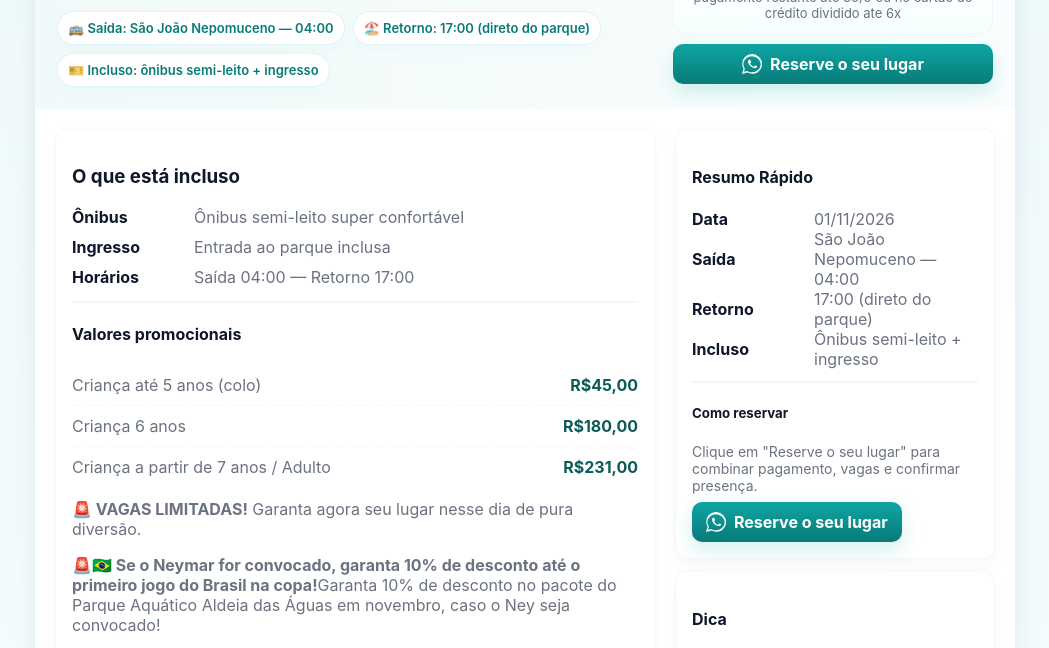
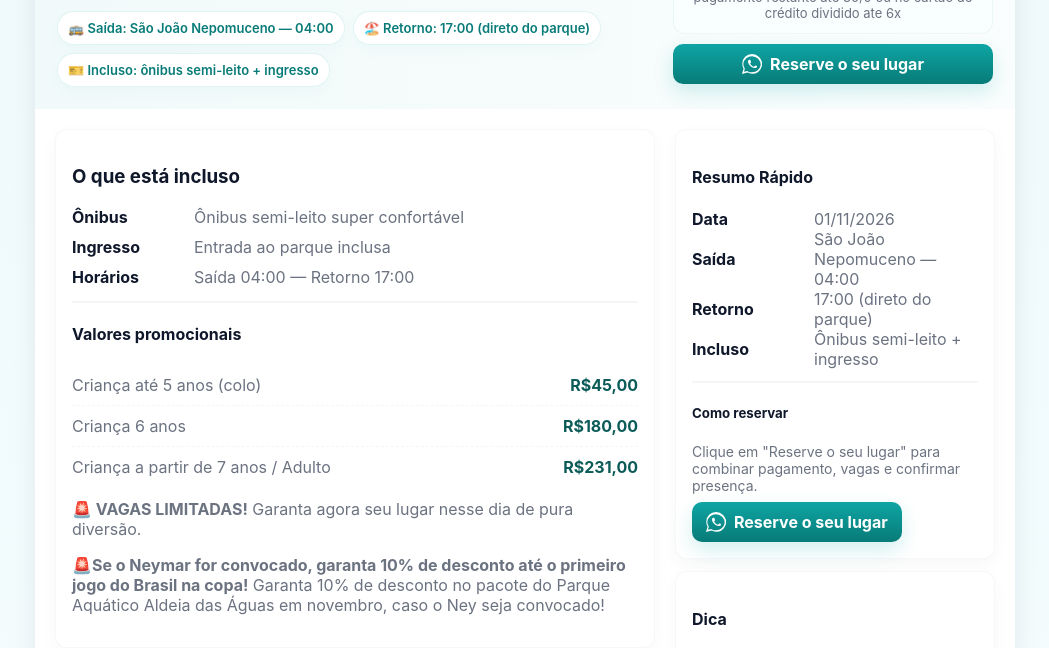
Before and after one commit to lferodrigues/garbosa-turismo, a plain HTML site: page aldeiadasguas.html in a window 1280 px wide. Shown: the part 152-800 px from the top of the page, without its empty margins (115-1164 px from the left). Drawn offline with Linux system fonts and the light colour scheme.

Commit message:
Update aldeiadasguas.html

```diff
--- a/aldeiadasguas.html
+++ b/aldeiadasguas.html
@@ -73,7 +73,7 @@
           </div>
 
           <p style="margin-top:12px;color:var(--muted)"><strong>🚨 VAGAS LIMITADAS!</strong> Garanta agora seu lugar nesse dia de pura diversão.</p>
-           <p style="margin-top:12px;color:var(--muted)"><strong>🚨🇧🇷 Se o Neymar for convocado, garanta 10% de desconto até o primeiro jogo do Brasil na copa!</strong>Garanta 10% de desconto no pacote do Parque Aquático Aldeia das Águas em novembro, caso o Ney seja convocado!</p>
+           <p style="margin-top:12px;color:var(--muted)"><strong>🚨Se o Neymar for convocado, garanta 10% de desconto até o primeiro jogo do Brasil na copa!</strong> Garanta 10% de desconto no pacote do Parque Aquático Aldeia das Águas em novembro, caso o Ney seja convocado!</p>
         </div>
 
         <div class="card" style="margin-top:14px">
```
